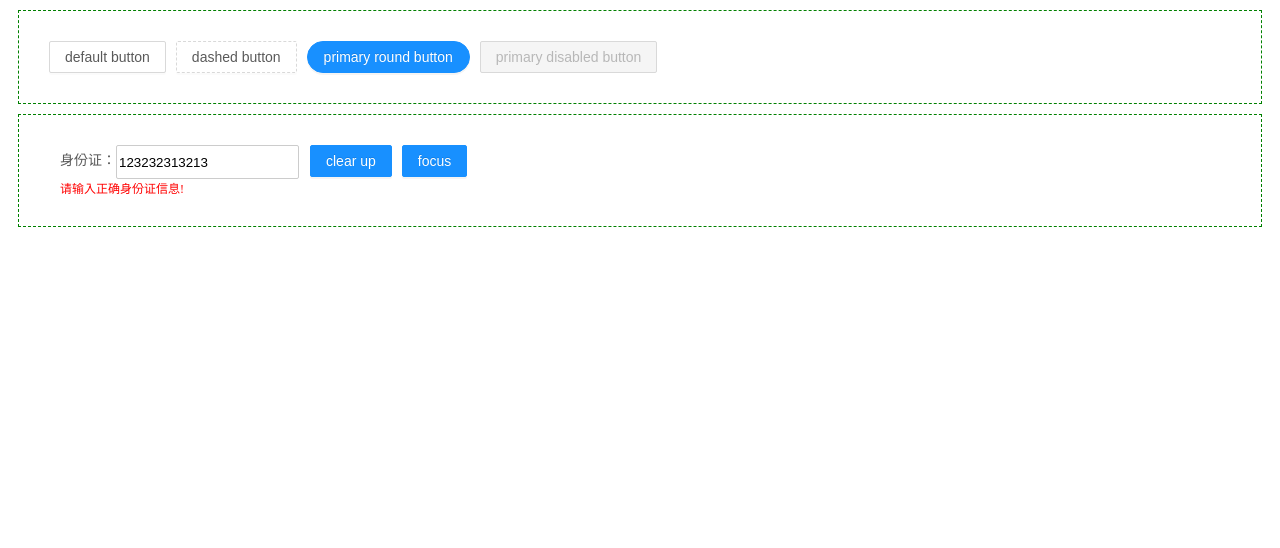
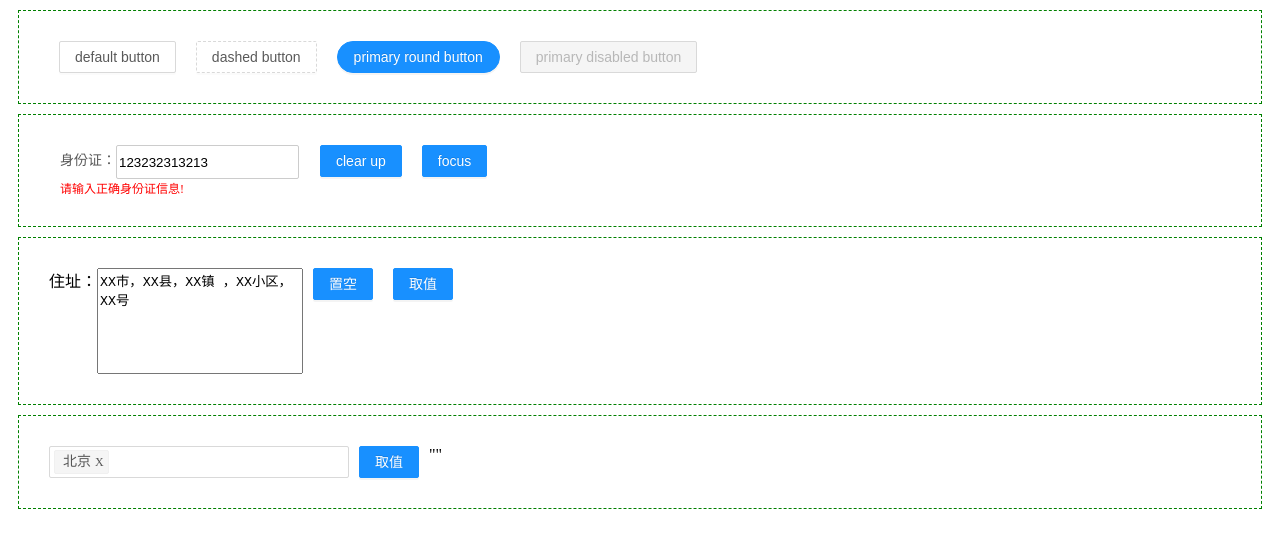
Before and after one commit to Yanghuiyue/react_comps, a React app: page / in a window 1280 px wide. Built offline with nearby package versions, Linux system fonts and the light colour scheme.

Commit message:
select & textarea

```diff
--- a/comps.js
+++ b/comps.js
@@ -2,6 +2,8 @@ import React from 'react'
 import ReactDom from 'react-dom'
 import LeButton from './comps/LeButton/leButton'
 import LeInput from './comps/LeInput/leInput';
+import LeTextarea from './comps/LeTextarea/leTextarea'
+import LeSelect from './comps/LeSelect/leSelect'
 import demoJson from './demoJson'
 import './static/css/index.css'
 
@@ -9,8 +11,16 @@ class Demo extends React.Component {
   constructor(props) {
     super(props)
     this.inputRef = React.createRef()
+    this.textareaRef = React.createRef()
+    this.leSelectRef = React.createRef()
     this.clearInput = this.clearInput.bind(this)
     this.focusInput = this.focusInput.bind(this)
+    this.clearTextarea = this.clearTextarea.bind(this)
+    this.getTextareaVal = this.getTextareaVal.bind(this)
+    this.getSelectValues = this.getSelectValues.bind(this)
+    this.state = {
+      selectValues: ''
+    }
   }
 
   buttonClick(text) {
@@ -24,6 +34,22 @@ class Demo extends React.Component {
 
   focusInput() {
     this.inputRef.current.focus()
+  }
+
+  clearTextarea() {
+    // target.current.clear()
+    this.textareaRef.current.clear()
+  }
+
+  getTextareaVal() {
+    let val = this.textareaRef.current.getValue()
+    console.log('textarea val: ' + val)
+  }
+
+  getSelectValues(selectValues) {
+    // let selectValues = this.leSelectRef.current.getValues()
+    console.log(selectValues)
+    this.setState({selectValues})
   }
 
   render() {
@@ -40,6 +66,16 @@ class Demo extends React.Component {
         <LeButton handleButtonClick={this.clearInput} type="primary">clear up</LeButton>
         <LeButton handleButtonClick={this.focusInput} type="primary">focus</LeButton>
       </div>
+      <div className="demo_wrapper">
+        <LeTextarea {...demoJson.textarea} ref={this.textareaRef}/>
+        <LeButton handleButtonClick={this.clearTextarea} type="primary">置空</LeButton>
+        <LeButton handleButtonClick={this.getTextareaVal} type="primary">取值</LeButton>
+      </div>
+      <div className="demo_wrapper">
+        <LeSelect ref={this.leSelectRef} className="select-demo" {...demoJson.select} onChange={this.getSelectValues}></LeSelect>
+        <LeButton handleButtonClick={this.getSelectValues} type="primary">取值</LeButton>
+        <div>{JSON.stringify(this.state.selectValues)}</div>
+      </div>
       </>
     )
   }
--- a/comps/LeButton/leButton.css
+++ b/comps/LeButton/leButton.css
@@ -1,5 +1,5 @@
 /* base */
-.le-btn-{
+.leButton{
   line-height: 1.5715;
   position: relative;
   display: inline-block;
@@ -29,12 +29,12 @@
   outline: none;
 }
 
-.le-btn-:focus, .le-btn-:hover{
+.leButton:focus, .leButton:hover{
   border-color: #1890ff;
 }
 
 /* type */
-.le-btn-primary{
+.leButton-primary{
   color: #fff;
   background: #1890ff;
   border-color: #1890ff;
@@ -42,25 +42,25 @@
   -webkit-box-shadow: 0 2px 0 rgba(0,0,0,.045);
   box-shadow: 0 2px 0 rgba(0,0,0,.045);
 }
-.le-btn-dashed{
+.leButton-dashed{
   color: rgba(0,0,0,.65);
   background: #fff;
   border-color: #d9d9d9;
   border-style: dashed;
 }
-.le-btn-text{
+.leButton-text{
   color: rgba(0,0,0,.65);
   background: 0 0;
   border-color: transparent;
   -webkit-box-shadow: none;
   box-shadow: none;
 }
-.le-btn-text:hover,.le-btn-text:focus {
+.leButton-text:hover,.leButton-text:focus {
   color: #40a9ff;
   background: 0 0;
   border-color: #40a9ff
 }
-.le-btn-link{
+.leButton-link{
   color: #1890ff;
   background: 0 0;
   border-color: transparent;
@@ -69,7 +69,7 @@
 }
 
 /* shape */
-.le-btn-circle {
+.leButton-circle {
   min-width: 32px;
   padding-right: 0;
   padding-left: 0;
@@ -77,14 +77,14 @@
   border-radius: 50%;
 }
 
-.le-btn-round{
+.leButton-round{
   height: 32px;
   padding: 4px 16px;
   font-size: 14px;
   border-radius: 32px;
 }
 
-.le-btn-icon-only {
+.leButton-icon-only {
   width: 32px;
   height: 32px;
   padding: 2.4px 0;
@@ -94,13 +94,13 @@
 }
 
 /* size */
-.le-btn-lg{
+.leButton-lg{
   height: 40px;
   padding: 6.4px 15px;
   font-size: 16px;
   border-radius: 2px;
 }
-.le-btn-sm{
+.leButton-sm{
   height: 24px;
   padding: 0 7px;
   font-size: 14px;
@@ -108,13 +108,13 @@
 }
 
 /* dangerouse */
-.le-btn-dangerous{
+.leButton-dangerous{
   color: #ff4d4f;
   background: #fff;
   border-color: #ff4d4f;
 }
 
-.le-btn-block {
+.leButton-block {
   width: 100%;
 }
 
@@ -127,7 +127,7 @@
   -webkit-box-shadow: none;
   box-shadow: none;
 }
-.le-btn-primary[disabled], .le-btn-primary[disabled]:hover, .le-btn-primary[disabled]:focus, .le-btn-primary[disabled]:active {
+.leButton-primary[disabled], .leButton-primary[disabled]:hover, .leButton-primary[disabled]:focus, .leButton-primary[disabled]:active {
   color: rgba(0,0,0,.25);
   background: #f5f5f5;
   border-color: #d9d9d9;
@@ -135,7 +135,7 @@
   -webkit-box-shadow: none;
   box-shadow: none;
 }
-.le-btn-dashed[disabled], .le-btn-dashed[disabled]:hover, .le-btn-dashed[disabled]:focus, .le-btn-dashed[disabled]:active {
+.leButton-dashed[disabled], .leButton-dashed[disabled]:hover, .leButton-dashed[disabled]:focus, .leButton-dashed[disabled]:active {
   color: rgba(0,0,0,.25);
   background: #f5f5f5;
   border-color: #d9d9d9;
@@ -143,7 +143,7 @@
   -webkit-box-shadow: none;
   box-shadow: none;
 }
-.le-btn-text[disabled], .le-btn-text[disabled]:hover, .le-btn-text[disabled]:focus, .le-btn-text[disabled]:active {
+.leButton-text[disabled], .leButton-text[disabled]:hover, .leButton-text[disabled]:focus, .leButton-text[disabled]:active {
   color: rgba(0,0,0,.25);
   background: 0 0;
   border-color: transparent;
@@ -151,7 +151,7 @@
   -webkit-box-shadow: none;
   box-shadow: none;
 }
-.le-btn-link[disabled], .le-btn-link[disabled]:hover, .le-btn-link[disabled]:focus, .le-btn-link[disabled]:active {
+.leButton-link[disabled], .leButton-link[disabled]:hover, .leButton-link[disabled]:focus, .leButton-link[disabled]:active {
   color: rgba(0,0,0,.25);
   background: 0 0;
   border-color: transparent;
@@ -159,7 +159,7 @@
   -webkit-box-shadow: none;
   box-shadow: none;
 }
-.le-btn-dangerous[disabled], .le-btn-dangerous[disabled]:hover, .le-btn-dangerous[disabled]:focus, .le-btn-dangerous[disabled]:active {
+.leButton-dangerous[disabled], .leButton-dangerous[disabled]:hover, .leButton-dangerous[disabled]:focus, .leButton-dangerous[disabled]:active {
   color: rgba(0,0,0,.25);
   background: #f5f5f5;
   border-color: #d9d9d9;
--- a/comps/LeButton/leButton.js
+++ b/comps/LeButton/leButton.js
@@ -8,13 +8,15 @@ class LeButton extends React.Component {
   }
 
   getClassNames() {
-    let  {type, block, dangerous, shape, size} = this.props, baseClass = "le-btn-", classNames = [baseClass];
+    let  {type, block, dangerous, shape, size} = this.props, baseClass = "leButton", classNames = [baseClass];
 
-    type ? classNames.push(baseClass + type) : "";
-    block ? classNames.push(baseClass + "block") : "";
-    dangerous ? classNames.push(baseClass + "dangerous") : "";
-    shape ? classNames.push(baseClass + shape) : "";
-    size ? classNames.push(baseClass + size) : "";
+    type ? classNames.push(`${baseClass}-${type}`) : "";
+    block ? classNames.push(`${baseClass}-block`) : "";
+    dangerous ? classNames.push(`${baseClass}-dangerous`) : "";
+    shape ? classNames.push(`${baseClass}-${shape}`) : "";
+    size ? classNames.push(`${baseClass}-${size}`) : "";
+
+    // classNames.push(`${baseClass}-${type}`).push(`${baseClass}-block`).push(``)
 
     return classNames.join(" ");
   }
--- a/comps/LeInput/leInput.js
+++ b/comps/LeInput/leInput.js
@@ -8,7 +8,6 @@ class LeInput extends React.Component {
     this.onChange = this.onChange.bind(this)
     this.onEnter = this.onEnter.bind(this)
     this.onBlur = this.onBlur.bind(this)
-    this.classNames = this.props.classNames?.join(" ") || ""
     this.input = React.createRef()
     this.state = {
       showErrorMsg: false
@@ -74,7 +73,7 @@ class LeInput extends React.Component {
   render() {
     let {label, errormsg} = this.props
     return (
-      <div className={"leInput " + this.classNames}>
+      <div className={"leInput " + this.props.className}>
         <label>{label}</label>
         <input
           {...this.props}
--- /dev/null
+++ b/comps/LeSelect/leSelect.css
@@ -0,0 +1,124 @@
+.leSelect{
+  -webkit-box-sizing: border-box;
+  box-sizing: border-box;
+  margin: 0;
+  padding: 0;
+  color: rgba(0,0,0,.65);
+  font-size: 14px;
+  font-variant: tabular-nums;
+  line-height: 1.5715;
+  list-style: none;
+  -webkit-font-feature-settings: 'tnum';
+  font-feature-settings: 'tnum';
+  position: relative;
+  display: inline-block;
+  cursor: pointer;
+}
+
+.leSelect .hide{
+  display: none;
+}
+
+.leSt-selector{
+  position: relative;
+  background-color: #fff;
+  border: 1px solid #d9d9d9;
+  border-radius: 2px;
+  -webkit-transition: all .3s cubic-bezier(.645,.045,.355,1);
+  transition: all .3s cubic-bezier(.645,.045,.355,1);
+  display: -webkit-box;
+  display: -ms-flexbox;
+  display: flex;
+  -ms-flex-wrap: wrap;
+  flex-wrap: wrap;
+  -webkit-box-align: center;
+  -ms-flex-align: center;
+  align-items: center;
+  padding: 1px 4px;
+}
+
+.leSelect-multiple .leSt-selector-item{
+  position: relative;
+  display: -webkit-box;
+  display: -ms-flexbox;
+  display: flex;
+  -webkit-box-flex: 0;
+  -ms-flex: none;
+  flex: none;
+  -webkit-box-sizing: border-box;
+  box-sizing: border-box;
+  max-width: 100%;
+  height: 24px;
+  margin-top: 2px;
+  margin-right: 4px;
+  margin-bottom: 2px;
+  padding: 0 4px 0 8px;
+  line-height: 22px;
+  background: #f5f5f5;
+  border: 1px solid #f0f0f0;
+  border-radius: 2px;
+  cursor: default;
+  -webkit-transition: font-size .3s,line-height .3s,height .3s;
+  transition: font-size .3s,line-height .3s,height .3s;
+  -webkit-user-select: none;
+  -moz-user-select: none;
+  -ms-user-select: none;
+  user-select: none;
+}
+.leSelect-multiple .leSt-selector-item .leSt-select-item-content {
+  display: inline-block;
+  margin-right: 4px;
+  overflow: hidden;
+  white-space: nowrap;
+  text-overflow: ellipsis;
+}
+.leSt-select-item-remove{
+  display: none;
+}
+.leSelect-multiple .leSt-selector-item .leSt-select-item-remove{
+  font-size: 12px;
+  display: inline;
+}
+
+.leSt-input{
+  width: 30px;
+  outline: none;
+  border: 0;
+}
+
+.leSt-opts-dropdown{
+  position: absolute;
+  z-index: 1050;
+  margin-top: 3px;
+  padding: 4px 0;
+  color: rgba(0,0,0,.65);
+  font-variant: tabular-nums;
+  font-feature-settings: 'tnum';
+  font-size: 14px;
+  font-variant: initial;
+  width: 100%;
+  max-height: 200px;
+  line-height: 1.5715;
+  list-style: none;
+  /* top: -9999px;
+  left: -9999px; */
+  box-sizing: border-box;
+  overflow: hidden;
+  background-color: #fff;
+  outline: none;
+  overflow: auto;
+  border-radius: 2px;
+  box-shadow: 0 3px 6px -4px rgba(0,0,0,.12), 0 6px 16px 0 rgba(0,0,0,.08), 0 9px 28px 8px rgba(0,0,0,.05);
+  -webkit-box-sizing: border-box;
+  -webkit-box-shadow: 0 3px 6px -4px rgba(0,0,0,.12), 0 6px 16px 0 rgba(0,0,0,.08), 0 9px 28px 8px rgba(0,0,0,.05);
+  -webkit-font-feature-settings: 'tnum';
+
+}
+
+.leSt-opt-item{
+  padding: 5px 15px;
+}
+
+.leSt-opt-item.selected{
+  background-color: #e6f7ff;
+}
--- /dev/null
+++ b/comps/LeSelect/leSelect.js
@@ -0,0 +1,103 @@
+import React from 'react'
+import './leSelect.css'
+
+class LeSelect extends React.Component {
+  constructor(props){
+    super(props)
+    this._hideDropdown = this._hideDropdown.bind(this)
+    this._showDropdown = this._showDropdown.bind(this)
+    this.input = React.createRef()
+    this.state = {
+      data: this.props.data,
+      defaultSelectedOpt: this.props.defaultSelectedOpt,
+      hideDropdown: "hide"
+    }
+  }
+
+  _hideDropdown(e) {
+    this.setState({
+      hideDropdown: "hide"
+    })
+    console.log('blur')
+  }
+
+  _showDropdown(e) {
+    this.setState({
+      hideDropdown: ""
+    })
+    //this.input.current.focus()
+    console.log('focus')
+  }
+
+  _switchSelected(key, value) {
+    let delVals = this.state.defaultSelectedOpt
+    if(this.props.multiple){
+      delVals[key] ? delete delVals[key] : delVals[key] = value
+    }else{
+      let _temp = []
+      delVals[key] ? delete delVals[key] : _temp[key] = value
+      delVals = _temp
+    }
+    this.setState({
+      defaultSelectedOpt: delVals
+    })
+    this._handleChange()
+  }
+
+  _removeSelectedItem(key, value) {
+    let delVals = this.state.defaultSelectedOpt
+    delete delVals[key]
+    this.setState({
+      defaultSelectedOpt:delVals
+    })
+    this._handleChange()
+  }
+
+  _handleChange() {
+    if(this.props.onChange){
+      this.props.onChange(this.state.defaultSelectedOpt);
+    }
+  }
+
+  _renderSelectedOps() {
+    let selectedOps = this.state.defaultSelectedOpt, res = []
+    for(let key in selectedOps){
+      let value = selectedOps[key]
+      res.push(
+        <span key={key} className="leSt-selector-item">
+          <span className="leSt-select-item-content">{value}</span>
+          <span className="leSt-select-item-remove" onClick={()=> this._removeSelectedItem(key, value)}>X</span>
+        </span>
+      )
+    }
+    return res
+  }
+
+  _renderOptions() {
+    console.log(this.state.defaultSelectedOpt)
+    let data = this.state.data, res = []
+    for(let key in data) {
+      let value = data[key]
+      res.push(<div key={key} className={"leSt-opt-item " + (this.state.defaultSelectedOpt[key] ? "selected": "")} onClick={()=> this._switchSelected(key, value)}>{value}</div>)
+    }
+    return res
+  }
+
+  render() {
+    let options = this._renderOptions()
+    let selectedOps = this._renderSelectedOps()
+    return(
+      <div className={"leSelect " + this.props.className + (this.props.multiple ? " leSelect-multiple" : "")} onClick={this._showDropdown} onBlur={this._hideDropdown}>
+        <div className='leSt-selector'>
+          {selectedOps}
+          <input className="leSt-input" ref={this.input} />
+        </div>
+        <div className={"leSt-opts-dropdown " + this.state.hideDropdown}>
+          {options}
+        </div>
+      </div>
+    )
+  }
+}
+
+export default LeSelect
--- /dev/null
+++ b/comps/LeTextarea/leTextarea.css
@@ -0,0 +1,19 @@
+.leTextarea textarea{
+  width: 200px;
+  height: 100px;
+  outline: none;
+  vertical-align: top;
+  resize: none;
+}
+
+.leTextarea textarea:focus, .leTextarea textarea:hover {
+  border-color: #1890ff;
+}
+
+.leTextarea .leTextarea-error{
+  color: red;
+  font-size: 12px;
+  line-height: 1.2;
+  display: block;
+  padding: 3px 0 0 0;
+}
--- /dev/null
+++ b/comps/LeTextarea/leTextarea.js
@@ -0,0 +1,59 @@
+import React from 'react'
+import './leTextarea.css'
+
+class LeTextarea extends React.Component {
+  constructor(props) {
+    super(props)
+    this.onBlur = this.onBlur.bind(this)
+    this.onChange = this.onChange.bind(this)
+    this.textarea = React.createRef()
+    this.classNames = this.props.classNames?.join(" ") || ""
+    this.state = {
+      showErrorMsg: false
+    }
+  }
+
+  getValue() {
+    return this.textarea.current.value
+  }
+
+  onBlur(e) {
+    this.props.onBlur(e.target.value)
+    this.showErrMsg()
+  }
+
+  onChange(e) {
+    this.props.onChange(e.target.value)
+    this.showErrMsg()
+  }
+
+  clear() {
+    this.textarea.current.value = ""
+    this.showErrMsg()
+  }
+
+  showErrMsg() {
+    let flag = false
+    if(!this.props.required){
+      flag = this.textarea.current.value === "" ? true : false
+    }
+    this.setState({
+      showErrorMsg: flag
+    })
+  }
+
+  render() {
+
+    let {defaultValue, placeholder} = this.props
+    let items = {defaultValue, placeholder}
+    return (
+      <div className={ "leTextarea " + this.classNames }>
+        <label>{this.props.label}</label>
+        <textarea ref={this.textarea} {...items} onBlur={this.onBlur} onChange={this.onChange}></textarea>
+        {this.state.showErrorMsg && <span className="leTextarea-error">{this.props.errormsg}</span>}
+      </div>
+    )
+  }
+}
+
+export default LeTextarea
--- a/demoJson.js
+++ b/demoJson.js
@@ -9,6 +9,25 @@ const demoJson = {
     errormsg: '请输入正确身份证信息!',
     onChange: (val) => console.log(val),
     onEnter: (val) => console.log('enter' + val)
+  },
+  textarea: {
+    defaultValue: 'XX市，XX县，XX镇 ，XX小区，XX号',
+    label: '住址：',
+    placeholder: '请填写详细地址信息……',
+    errormsg: '地址信息不得为空',
+    onChange: (val) => console.log(val),
+    onBlur: (val) => console.log('blur' + val)
+  },
+  select: {
+    data: {
+      "bj": "北京",
+      "sh": "上海",
+      "hhht": "呼和浩特"
+    },
+    defaultSelectedOpt: {
+      "bj": "北京"
+    },
+    multiple: true
   }
 }
 
--- a/static/css/index.css
+++ b/static/css/index.css
@@ -6,6 +6,10 @@
   height: auto;
 }
 
-.le-btn-{
-  margin-right: 10px;
+.demo_wrapper .leButton{
+  margin: 0 10px;
 }
+
+.select-demo{
+  width: 300px;
+}
```
